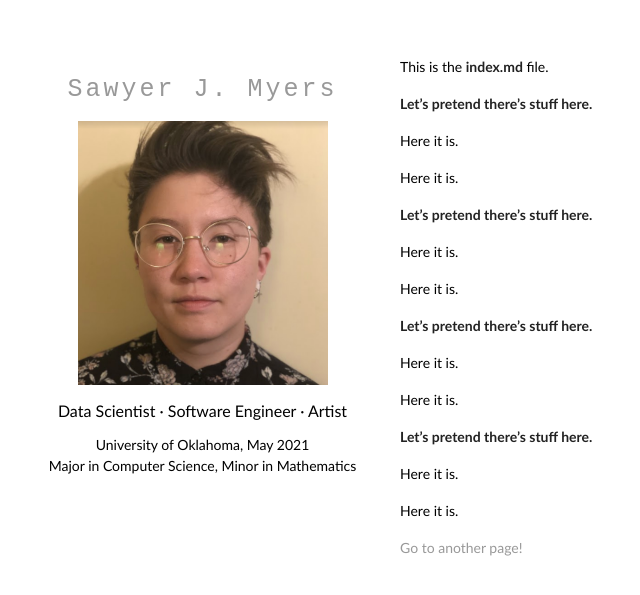
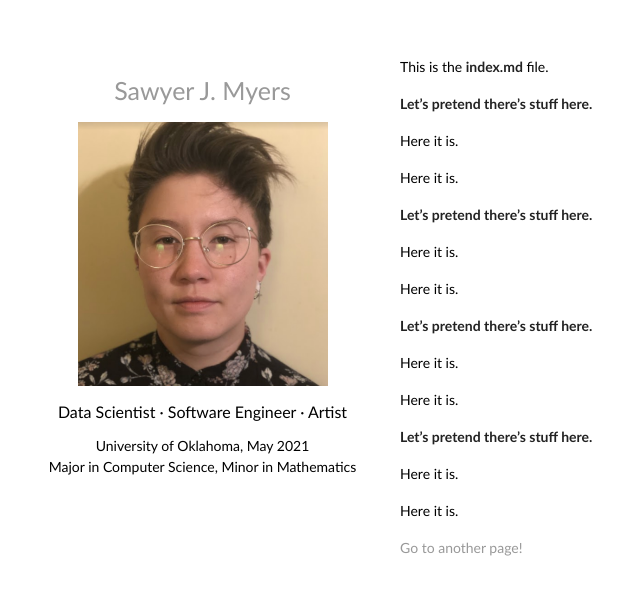
Before and after one commit to myer0432/myer0432.github.io, a Jekyll site: the page built from index.md, in a window 1280 px wide. Shown: the top 595 px of the page, without its empty margins (170-810 px from the left). Built offline with Jekyll 4.4.1, drawn with Linux system fonts in a browser that asks for light colours.

Commit message:
try just a normal title I GUESS

```diff
--- a/_sass/jekyll-theme-minimal.scss
+++ b/_sass/jekyll-theme-minimal.scss
@@ -14,8 +14,7 @@ h1, h2, h3, h4, h5, h6 {
 }
 
 h1 {
-  font:25px Andale Mono,AndaleMono,monospace;
-  letter-spacing:3px;
+  font-size:25px;
 }
 
 h2 {
```
